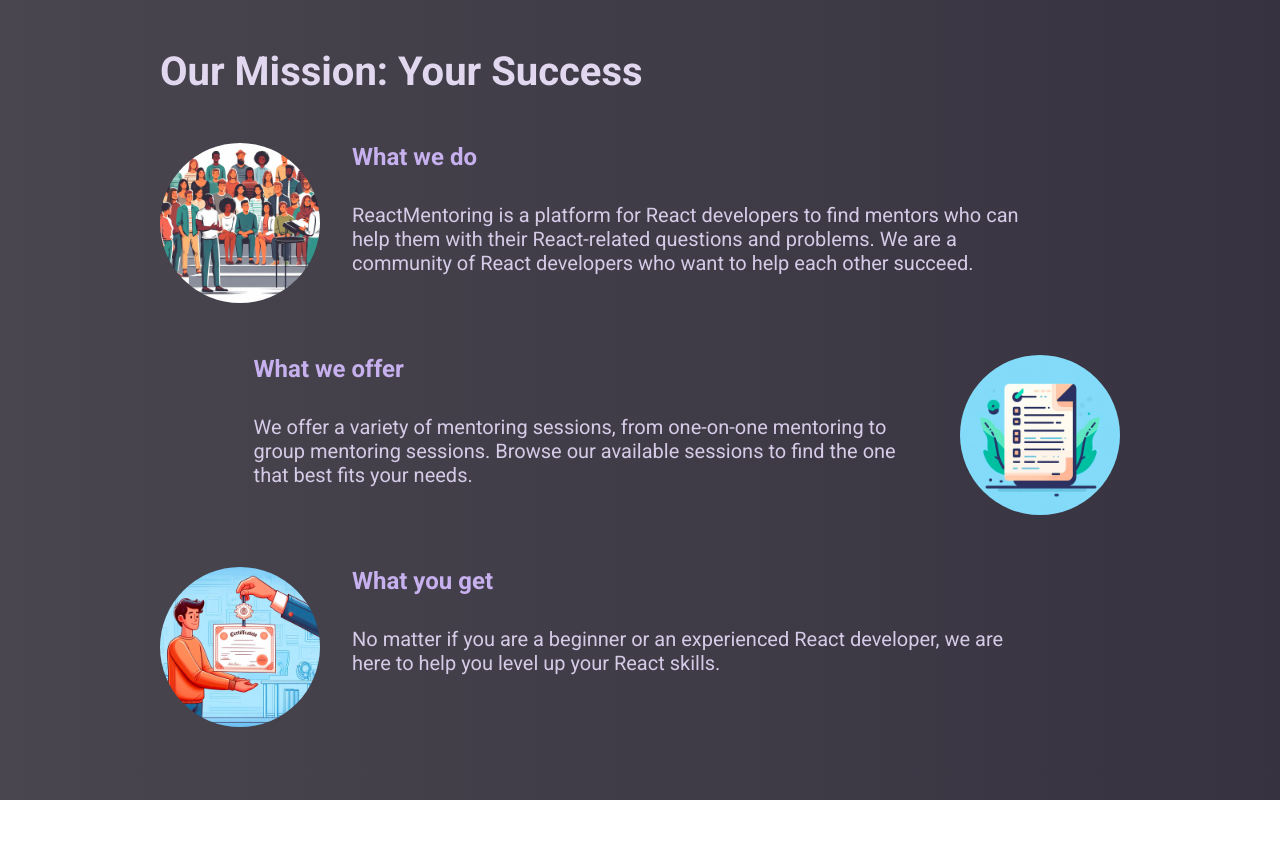
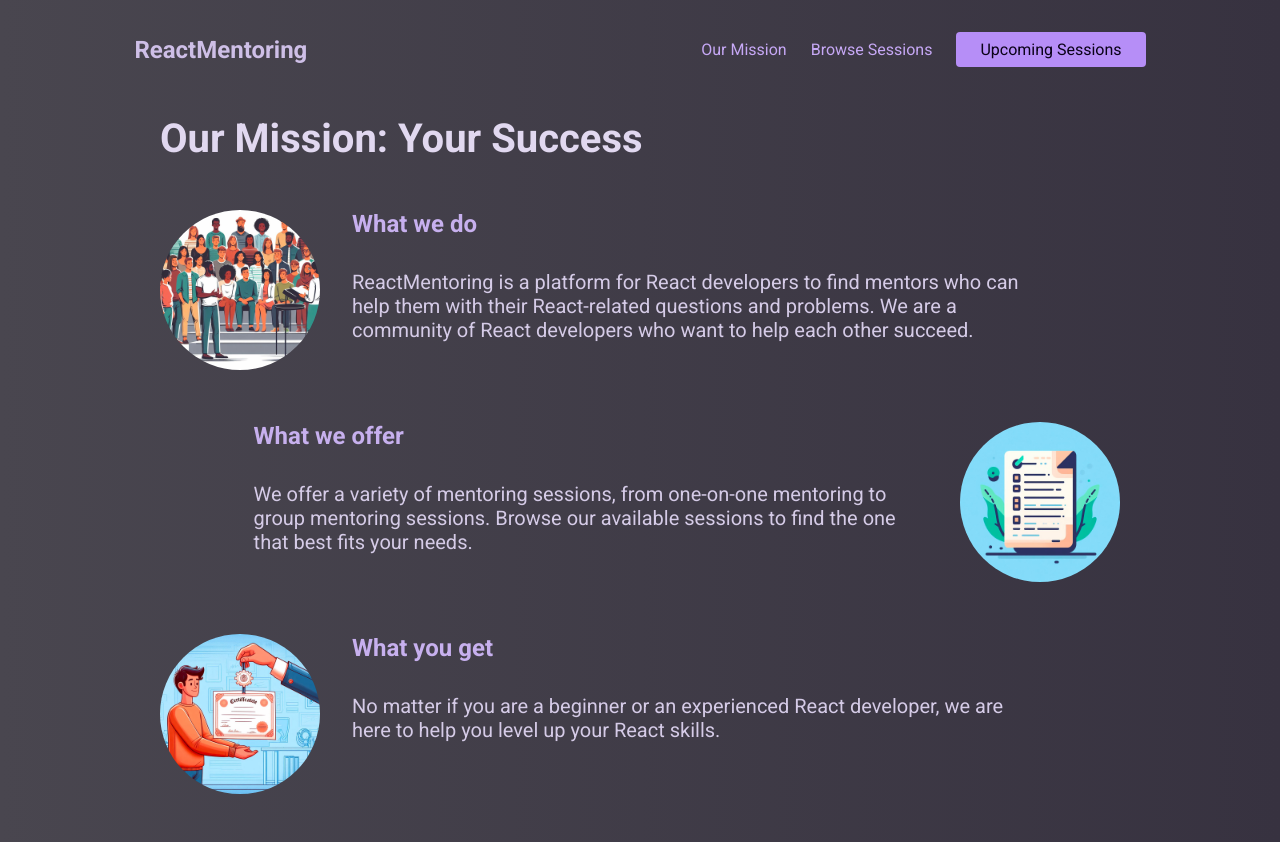
Before and after one commit to giopellizzoni/ts-challenge, a React (Vite) app: page / in a window 1280 px wide. Before the commit the page ends 800 px from the top, so only its background shows below. Built offline with nearby package versions, Linux system fonts and the light colour scheme.

Commit message:
Refactor code style and structure: update imports to use double quotes, remove unused Prettier config, and implement Header component with navigation buttons

```diff
--- a/src/components/Button.tsx
+++ b/src/components/Button.tsx
@@ -1,32 +1,28 @@
+import { ComponentPropsWithoutRef, ReactNode } from "react";
+import { Link } from "react-router-dom";
 
-import { Link } from 'react-router-dom'
+type CommonProps = {
+  children: ReactNode;
+  textOnly?: true;
+};
 
-// type ButtonProps = { }
+type ButtonProps = CommonProps & Omit<ComponentPropsWithoutRef<"button">, "to">;
 
-// type LinkProps = {}
+type LinkProps = CommonProps &
+  ComponentPropsWithoutRef<typeof Link> & { to?: string };
 
-type LinkTypeProps = {
-  to: string
-  text: string
-}
+const isLinkProps = (props: ButtonProps | LinkProps): props is LinkProps => {
+  return "to" in props;
+};
 
-type ButtonTypeProps = {
-  text: string
-}
+const Button = (props: ButtonProps | LinkProps) => {
+  const buttonClass = `${props.textOnly ? "button--text-only" : "button"}`;
 
-
-
-
-const Button = (props: ButtonTypeProps | LinkTypeProps) => {
-
-  if ('to' in props) {
-    return (<Link to={props.to} >{props.text}</Link>)
+  if (isLinkProps(props)) {
+    return <Link className={buttonClass} {...props}></Link>;
   }
 
+  return <button className={buttonClass} {...props}></button>;
+};
 
-  return (
-    <div>Button</div>
-  )
-}
-
-export default Button
+export default Button;
--- /dev/null
+++ b/src/components/Header.tsx
@@ -0,0 +1,28 @@
+import Button from "./Button";
+
+const Header = () => {
+  return (
+    <header id="main-header">
+      <h1>ReactMentoring</h1>
+      <nav>
+        <ul>
+          <li>
+            <Button to="/" textOnly>
+              Our Mission
+            </Button>
+          </li>
+          <li>
+            <Button to="/sessions" textOnly>
+              Browse Sessions
+            </Button>
+          </li>
+          <li>
+            <Button>Upcoming Sessions</Button>
+          </li>
+        </ul>
+      </nav>
+    </header>
+  );
+};
+
+export default Header;
--- a/src/pages/Home.tsx
+++ b/src/pages/Home.tsx
@@ -1,6 +1,6 @@
-import studentsImg from '../assets/students.jpg';
-import listImg from '../assets/list.jpg';
-import certificateImg from '../assets/certificate.jpg';
+import studentsImg from "../assets/students.jpg";
+import listImg from "../assets/list.jpg";
+import certificateImg from "../assets/certificate.jpg";
 
 export default function HomePage() {
   return (
--- a/src/pages/Root.tsx
+++ b/src/pages/Root.tsx
@@ -1,9 +1,10 @@
-import { Outlet } from 'react-router-dom';
+import { Outlet } from "react-router-dom";
+import Header from "../components/Header";
 
 export default function Root() {
   return (
     <>
-      {/* Todo: Add Header */}
+      <Header />
       <Outlet />
     </>
   );
```
Also changed, not shown: src/App.tsx (+9 -8 lines), .prettierrc.js (deleted).
